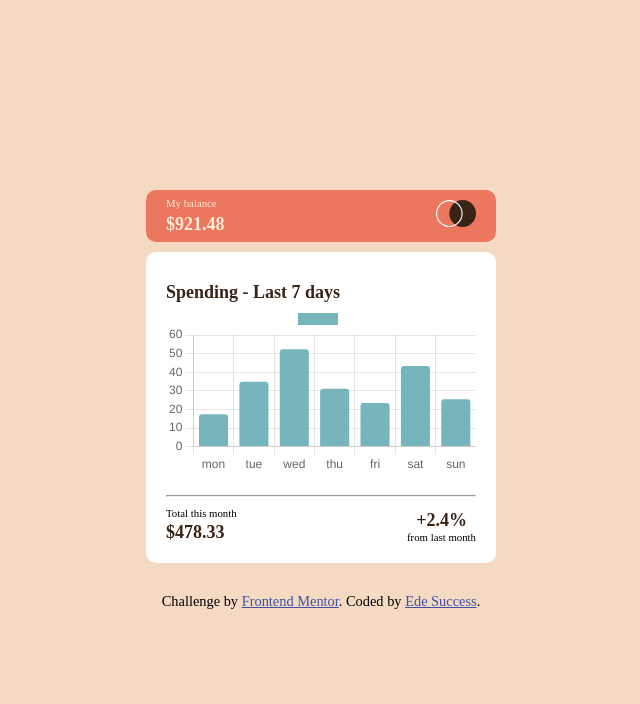
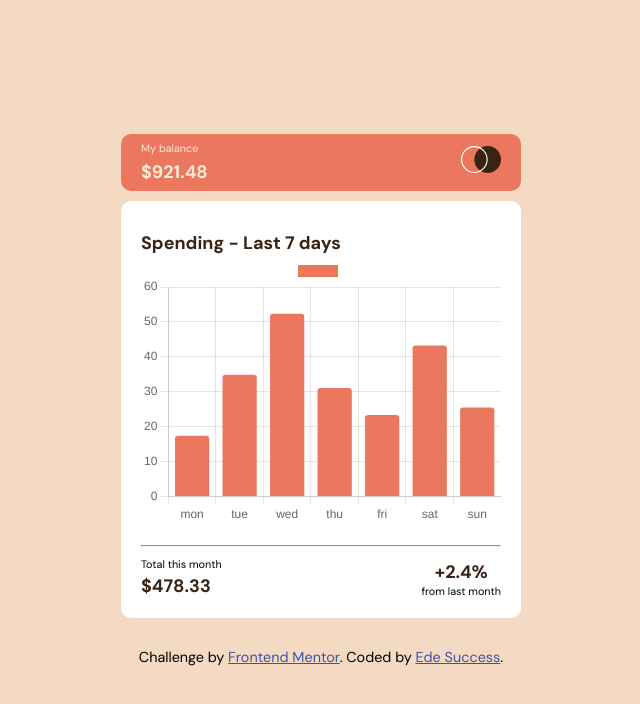
Before and after one commit to edesuccess54/expenses-chart, a plain HTML site: page index.html in a window 1280 px wide. Shown: the whole page, without its empty margins (319-959 px from the left). Drawn offline with nearby package versions, Linux system fonts and the light colour scheme.

Commit message:
second commit

```diff
--- a/index.html
+++ b/index.html
@@ -26,7 +26,7 @@
 
         <div class="chart">
           <h4>Spending - Last 7 days</h4>
-          <canvas id="myChart" width="450" height="250"></canvas>
+          <canvas id="myChart" width="400" height="300"></canvas>
         </div>
         <hr>
         <div class="main-footer">
--- a/main.js
+++ b/main.js
@@ -16,6 +16,7 @@ makeRequest().then((datas) => {
     const days = [];
     const amounts = [];
     for(data of datas) {
+
         days.push(data['day']);
         amounts.push(data['amount']);
     }
@@ -31,9 +32,7 @@ makeRequest().then((datas) => {
                     datasets: [{
                         label: 'Spending - Last 7 days',
                         data: amounts ,
-                        backgroundColor: [
-                            'hsl(186, 34%, 40%)',
-                        ],
+                        backgroundColor: 'rgb(236, 119, 95)',
                         borderRadius: 3,
                     }]
                 }
@@ -47,9 +46,7 @@ makeRequest().then((datas) => {
                     datasets: [{
                         label: '',
                         data: amounts ,
-                        backgroundColor: [
-                            'hsl(186, 34%, 60%)',
-                        ],
+                        backgroundColor: 'rgb(236, 119, 95)',
                         borderRadius: 3,
                     }]
                 }
--- a/style.css
+++ b/style.css
@@ -1,9 +1,12 @@
+@import url('https://fonts.googleapis.com/css2?family=DM+Sans:wght@400;700&display=swap');
+
 * {
     padding: 0;
     margin: 0;
     box-sizing: border-box;
 }
 html {
+    font-family: 'DM Sans', sans-serif;
     Font-size: 18px;
 }
 
@@ -19,7 +22,7 @@ body {
 }
 
 .container {
-    width: 350px;
+    width: 300px;
     /* margin: 0 auto; */
 }
 
@@ -27,7 +30,7 @@ body {
     display: flex;
     justify-content: space-between;
     align-items: center;
-    background-color: hsl(10, 79%, 65%);
+    background-color: rgb(236, 119, 95);
     color: #fff;
     border-radius: 10px;
     padding: 2px 20px;
@@ -55,6 +58,7 @@ body {
     padding: 10px 20px;
     padding-bottom: 20px;
     border-radius: 10px;
+
 }
 .chart {
     font-size: 1rem;
@@ -91,3 +95,11 @@ h4 {
     text-align: center;margin-top: 30px;
 }
 .attribution a { color: hsl(228, 45%, 44%); }
+
+
+
+@media screen and (min-width: 768px) {
+    .container {
+        width: 400px;
+    }
+}
```
Also changed, not shown: ScreenShot.png (added), 3 other files.
